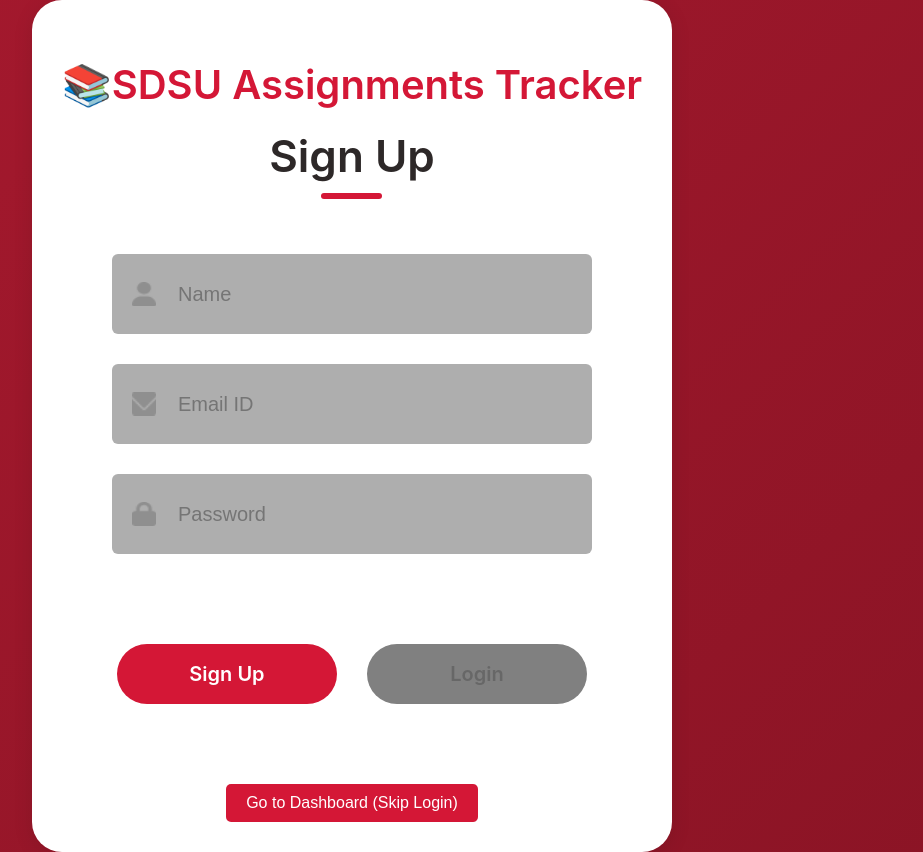
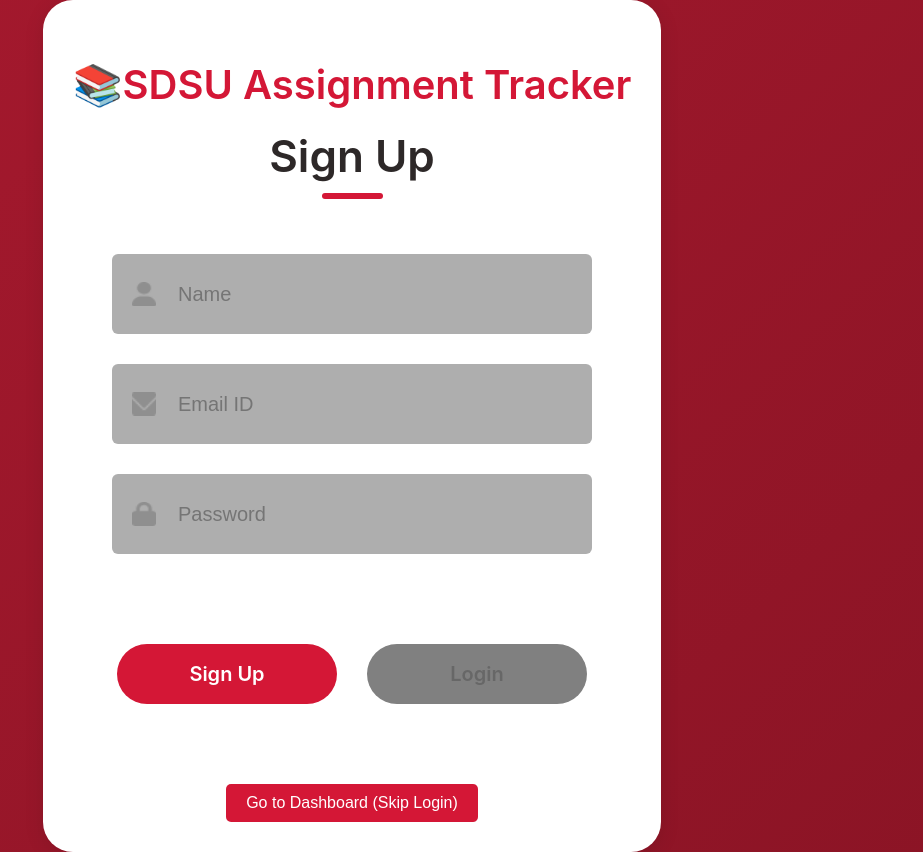
Before and after one commit to kims1998/SDSU-Assignment-Tracker, a React (Create React App) app in the folder frontend/: page / in a window 1280 px wide. Shown: the whole page, without its empty margins (288-1211 px from the left). Built offline with nearby package versions, Linux system fonts and the light colour scheme.

Commit message:
Redid changes that came from commit 1db7e25(Removing 's' from Assignments

```diff
--- a/frontend/src/Components/LoginSignup/LoginSignup.jsx
+++ b/frontend/src/Components/LoginSignup/LoginSignup.jsx
@@ -59,7 +59,7 @@
   return (
     <div className='container'>
         <div className='header'>
-            <div className='text-sdsu'> <span role="img" aria-label="dog">📚</span>SDSU Assignments Tracker</div>
+            <div className='text-sdsu'> <span role="img" aria-label="dog">📚</span>SDSU Assignment Tracker</div>
             <div className='text'> { action } </div>
             <div className='underline'></div>
         </div>
```
Also changed, not shown: 1 other file (tests, documents, lock files or other folders).
